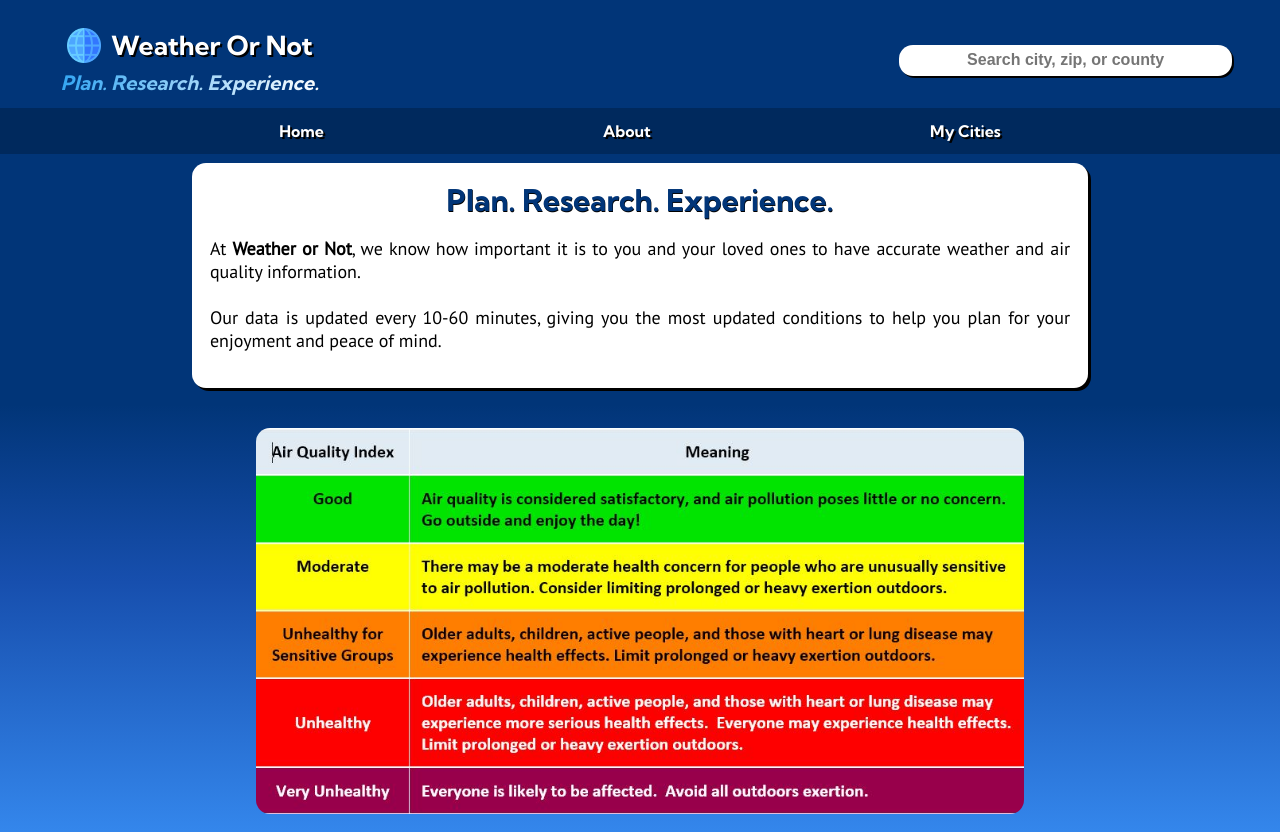
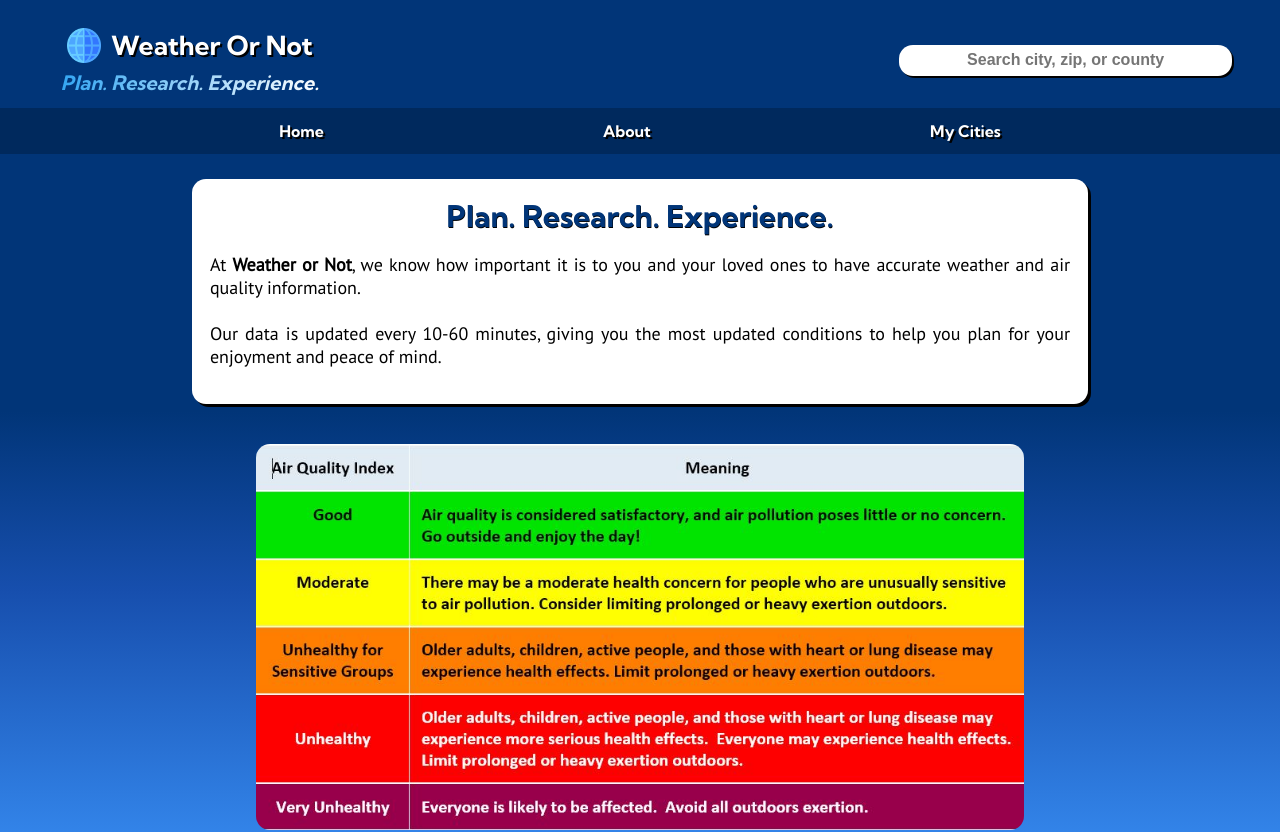
Before and after one commit to leighlars/BreatheAmAIRica, a React (Create React App) app: page /about in a window 1280 px wide. Shown: the top 832 px of the page. Built offline with nearby package versions, Linux system fonts and the light colour scheme; no server answers.

Commit message:
Increase margin on View

```diff
--- a/src/Header/Header.scss
+++ b/src/Header/Header.scss
@@ -8,7 +8,7 @@ header {
   height: 7em;
   width: 100%;
   position: fixed;
-
+}
   .top-header {
     @include rowDisplay();
     padding: 0;
@@ -62,4 +62,3 @@ header {
       }
     }
   }
-}
--- a/src/View/View.scss
+++ b/src/View/View.scss
@@ -2,7 +2,7 @@
 
 main {
   @include columnDisplay();
-  margin-top: 7em;
+  margin-top: 8em;
   // background: white;
   overflow: scroll;
   // height: 90vh;
```
